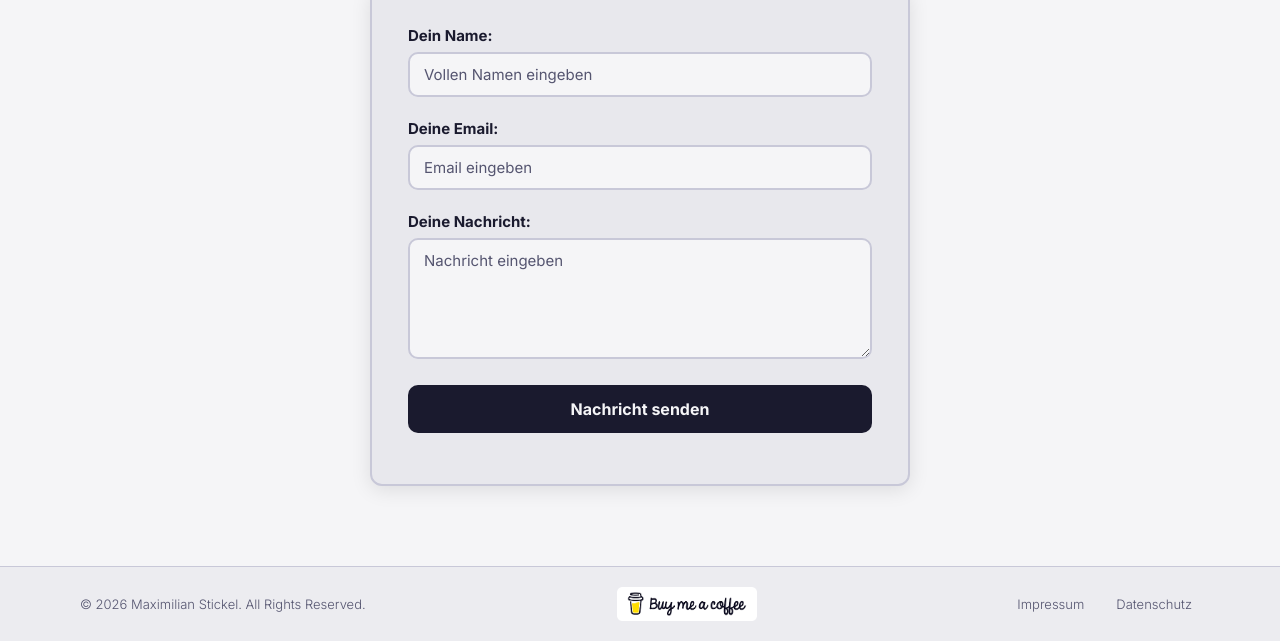
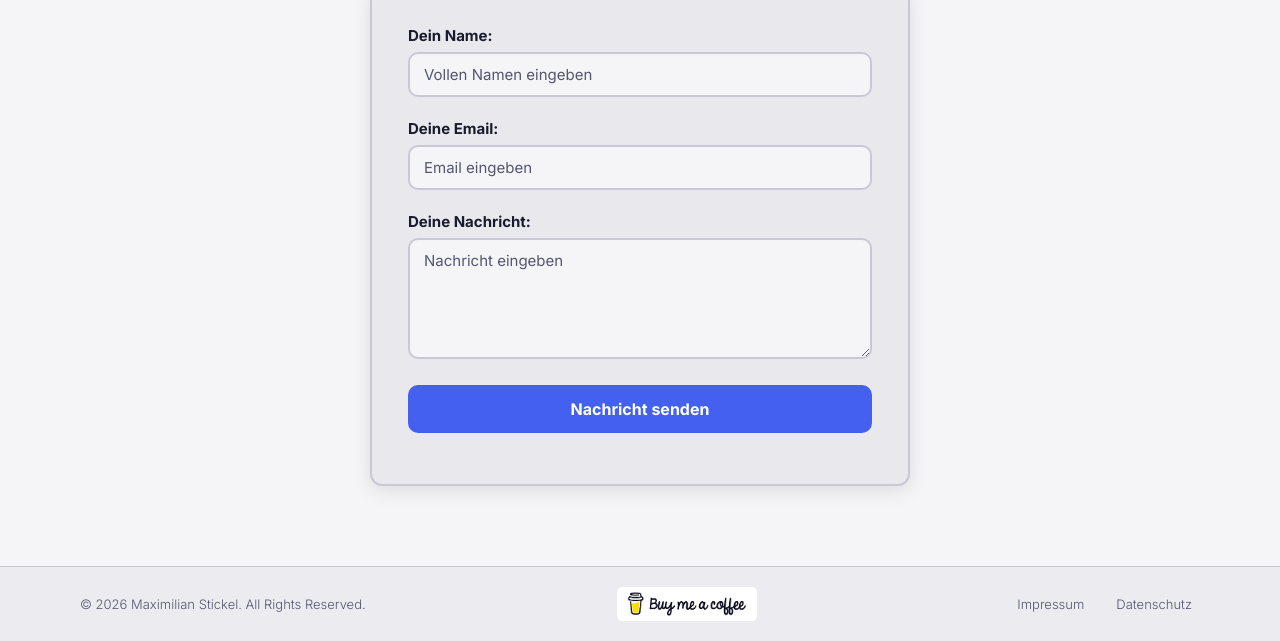
Before and after one commit to Maxi-f9xikh/Portfolio, a plain HTML site: page Kontaktiere-mich.html in a window 1280 px wide. Shown: the part 192-833 px from the top of the page. Drawn offline with nearby package versions, Linux system fonts and the light colour scheme.

Commit message:
design: send button uses accent color

```diff
--- a/styles/styles.css
+++ b/styles/styles.css
@@ -449,8 +449,8 @@ nav {
 
 .senden-btn {
     width: 100%;
-    background-color: var(--text);
-    color: var(--bg);
+    background-color: var(--accent);
+    color: #ffffff;
     padding: 14px;
     border: none;
     border-radius: 10px;
@@ -458,10 +458,10 @@ nav {
     font-size: 16px;
     font-weight: 700;
     cursor: pointer;
-    transition: opacity 0.2s ease, transform 0.2s ease;
+    transition: background-color 0.2s ease, transform 0.2s ease;
 }
 
-.senden-btn:hover { opacity: 0.85; transform: translateY(-2px); }
+.senden-btn:hover { background-color: var(--accent-hover); transform: translateY(-2px); }
 .senden-btn:disabled { opacity: 0.5; cursor: not-allowed; transform: none; }
 
 #form-status {
```
